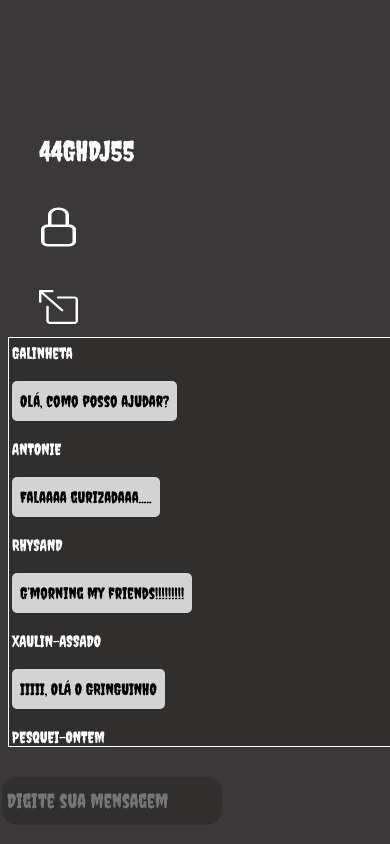
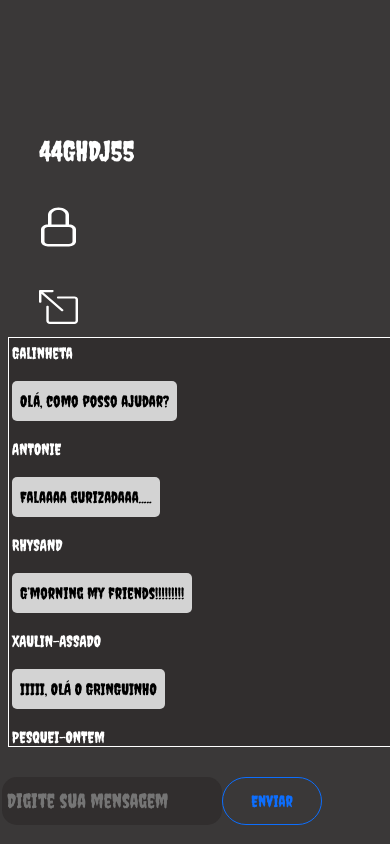
Before and after one commit to GustavoAndra/Api-Chat, a website: page page/sala-privada.html in a window 390 px wide. Shown: the top 844 px of the page. Drawn offline with nearby package versions, Linux system fonts and the light colour scheme.

Commit message:
sala-privada.html

```diff
--- a/page/sala-privada.html
+++ b/page/sala-privada.html
@@ -54,15 +54,11 @@
           </div>
         </div>
         <div class="row">
-          <div class="col-lg-12 col-sm-6">
-            <div id="chat-input" class="d-flex flex-column flex-lg-row align-items-lg-center">
-              <div class="col-lg-8">
-                <input type="text" id="message-input" class="form-control-lg" placeholder="Digite sua mensagem">
-              </div>
-              <div class="col-lg-4 mt-2 mt-lg-0 col-sm-6 d-flex justify-content-sm-end">
-                <button id="send-button" type="button" class="btn btn-outline-primary">Enviar</button>
-              </div>
-            </div>
+          <div class="col-lg-12">
+            <div id="chat-input" class="d-flex">
+            <input type="text" id="message-input" class="form-control-lg" placeholder="Digite sua mensagem">
+            <button id="send-button" type="button" class="btn btn-outline-primary">Enviar</button>
+          </div>
           </div>
         </div>
       </div><!-- Final do Retangulo -->
```
